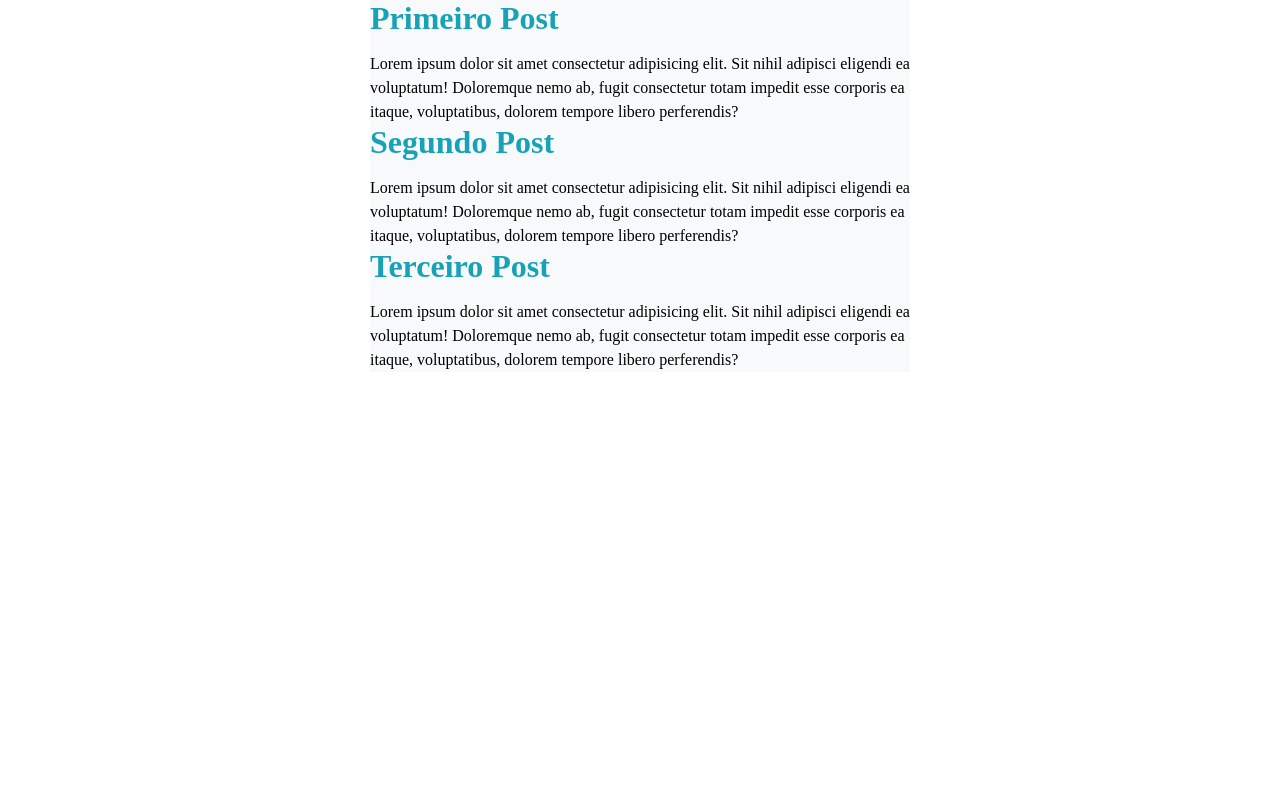
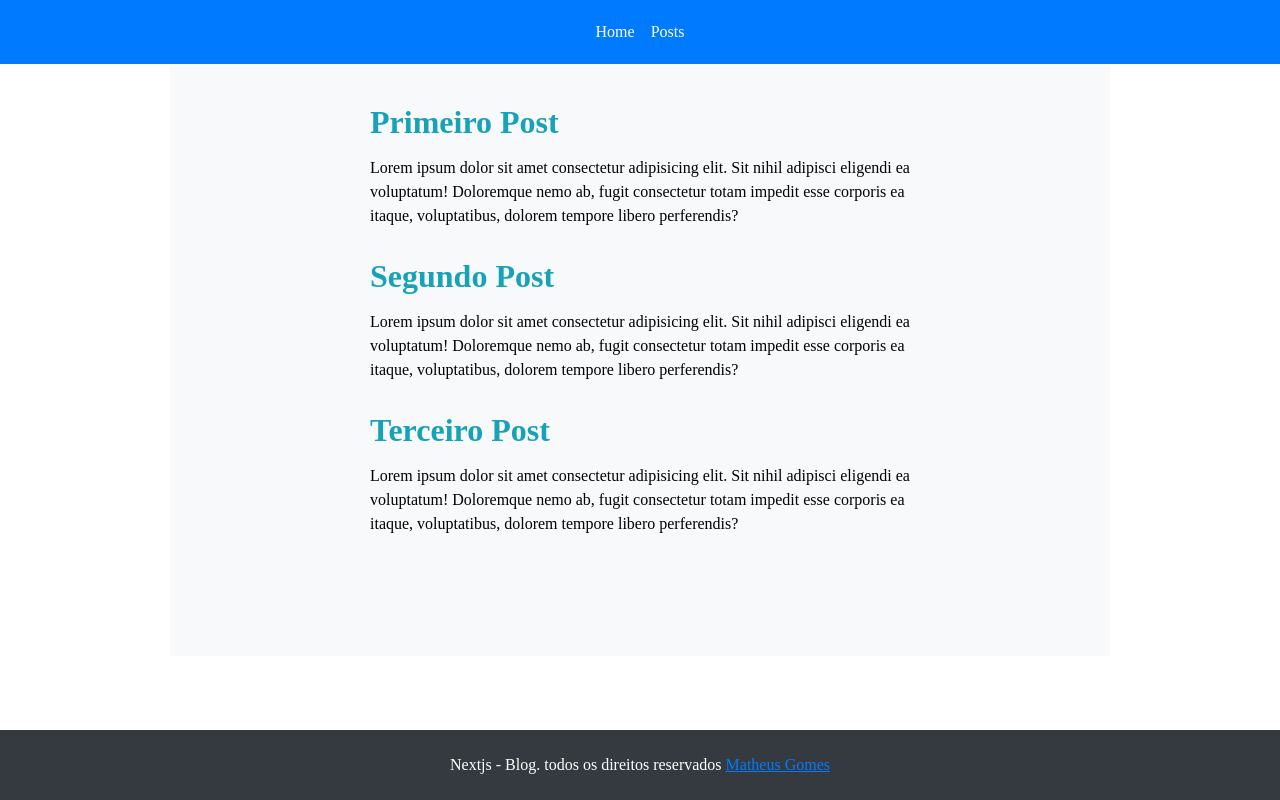
Before and after one commit to matheusgrodrigues/nextjs-docs, a Next.js app: page /posts in a window 1280 px wide. Built offline with nearby package versions, Linux system fonts and the light colour scheme.

Commit message:
Definindo um fluxo para classes especificas de cada pagina

```diff
--- a/src/components/structure/footer/index.module.scss
+++ b/src/components/structure/footer/index.module.scss
@@ -1,3 +1,5 @@
+@import "src/styles/util/mixin/mixin";
+
 $layout: "lFooter";
 
 .#{$layout} {
@@ -10,6 +12,9 @@ $layout: "lFooter";
   display: flex;
   justify-content: center;
   align-items: center;
+  padding-left: var(--espacamento_medio);
+  padding-right: var(--espacamento_medio);
+  line-height: lineHeight(16);
 
   & a {
     color: var(--azul);
--- a/src/components/structure/footer/index.tsx
+++ b/src/components/structure/footer/index.tsx
@@ -1,5 +1,3 @@
-import Link from "next/link";
-
 import styles from "./index.module.scss";
 
 interface FooterProps {
--- a/src/components/structure/main/index.module.scss
+++ b/src/components/structure/main/index.module.scss
@@ -1,9 +1,12 @@
+@import "src/styles/util/mixin/mixin";
+
 $layout: "lMain";
 
 .#{$layout} {
-  width: 940px;
-  min-height: 20vh;
-  margin: 0 auto;
+  width: 100%;
+  max-width: 940px;
+  @include centralizar;
   background-color: var(--light);
   padding: var(--espacamento_extra-medio) var(--espacamento_medio);
+  padding-bottom: var(--espacamento_gigante);
 }
--- a/src/components/structure/main/index.tsx
+++ b/src/components/structure/main/index.tsx
@@ -2,8 +2,13 @@ import styles from "./index.module.scss";
 
 interface MainProps {
   children: any;
+  classe?: any;
 }
 
-export default function Main({ children }: MainProps) {
-  return <main className={styles.lMain}>{children}</main>;
+export default function Main({ classe, children }: MainProps) {
+  return (
+    <main className={classe ? `${styles.lMain} ${classe}` : `${styles.lMain}`}>
+      {children}
+    </main>
+  );
 }
--- a/src/components/structure/main/post/index.module.scss
+++ b/src/components/structure/main/post/index.module.scss
@@ -3,7 +3,8 @@
 $component: "c_post";
 
 .#{$component} {
-  width: 540px;
+  width: 100%;
+  max-width: 540px;
   height: auto;
   background-color: var(--light);
   @include centralizar;
--- /dev/null
+++ b/src/pages/posts/index.module.scss
@@ -0,0 +1,7 @@
+$layout: "l_posts";
+
+.#{$layout} {
+  display: flex;
+  flex-direction: column;
+  gap: var(--espacamento_medio);
+}
--- a/src/pages/posts/index.tsx
+++ b/src/pages/posts/index.tsx
@@ -1,8 +1,15 @@
+import Header from "src/components/structure/header";
+import Main from "src/components/structure/main";
+import Footer from "src/components/structure/footer";
 import Post from "src/components/structure/main/post";
+
+import styles from "./index.module.scss";
 
 export default function Posts() {
   return (
     <>
+      <Header />
+      <Main classe={styles.l_posts}>
         <Post title="Primeiro Post">
           Lorem ipsum dolor sit amet consectetur adipisicing elit. Sit nihil
           adipisci eligendi ea voluptatum! Doloremque nemo ab, fugit consectetur
@@ -21,6 +28,9 @@ export default function Posts() {
           totam impedit esse corporis ea itaque, voluptatibus, dolorem tempore
           libero perferendis?
         </Post>
+      </Main>
+
+      <Footer />
     </>
   );
 }
--- a/src/styles/util/_reset.scss
+++ b/src/styles/util/_reset.scss
@@ -6,7 +6,9 @@
 
 html,
 body {
-  min-height: 100%;
+  min-height: 100vh;
+  overflow-x: hidden;
+  position: relative;
 }
 
 body {
```
Also changed, not shown: src/pages/index.module.scss (deleted, +0 -9 lines), src/pages/index.tsx (+3 -11 lines), src/pages/welcome/index.tsx (+7 -1 lines). Lines whose indentation alone changed are shown as unchanged.
